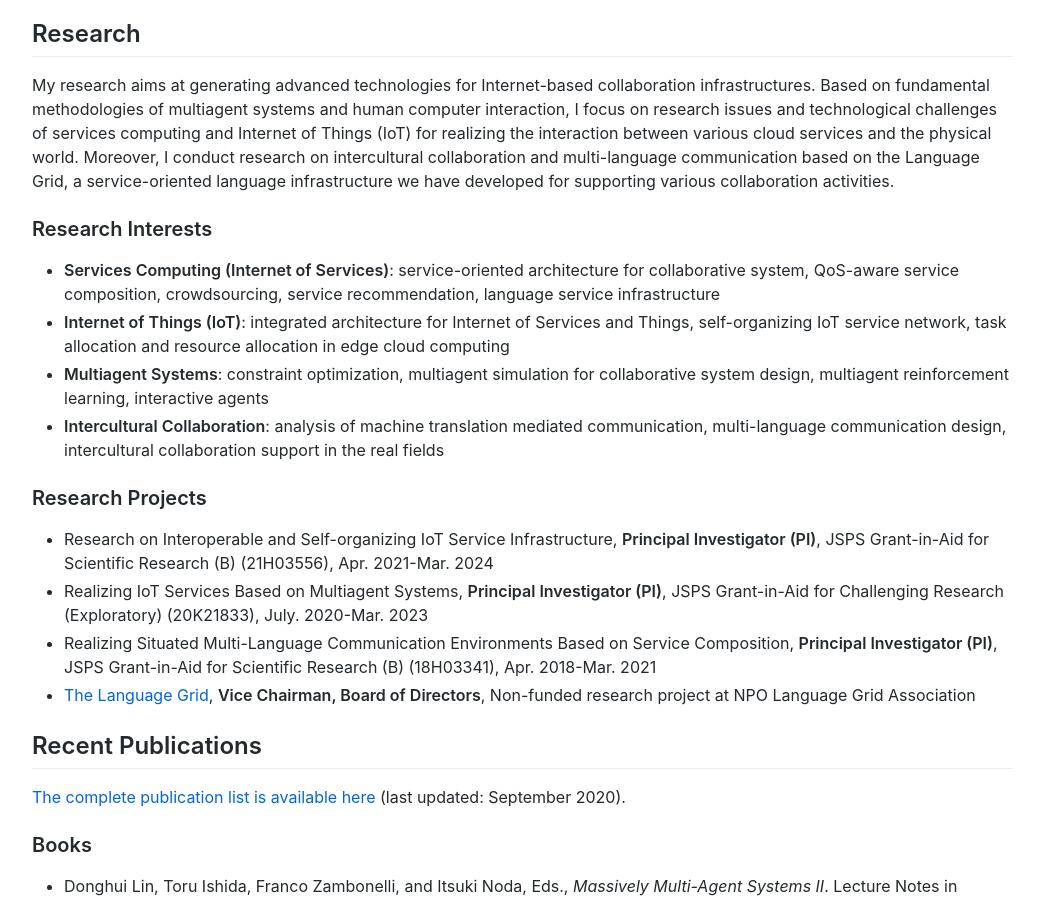
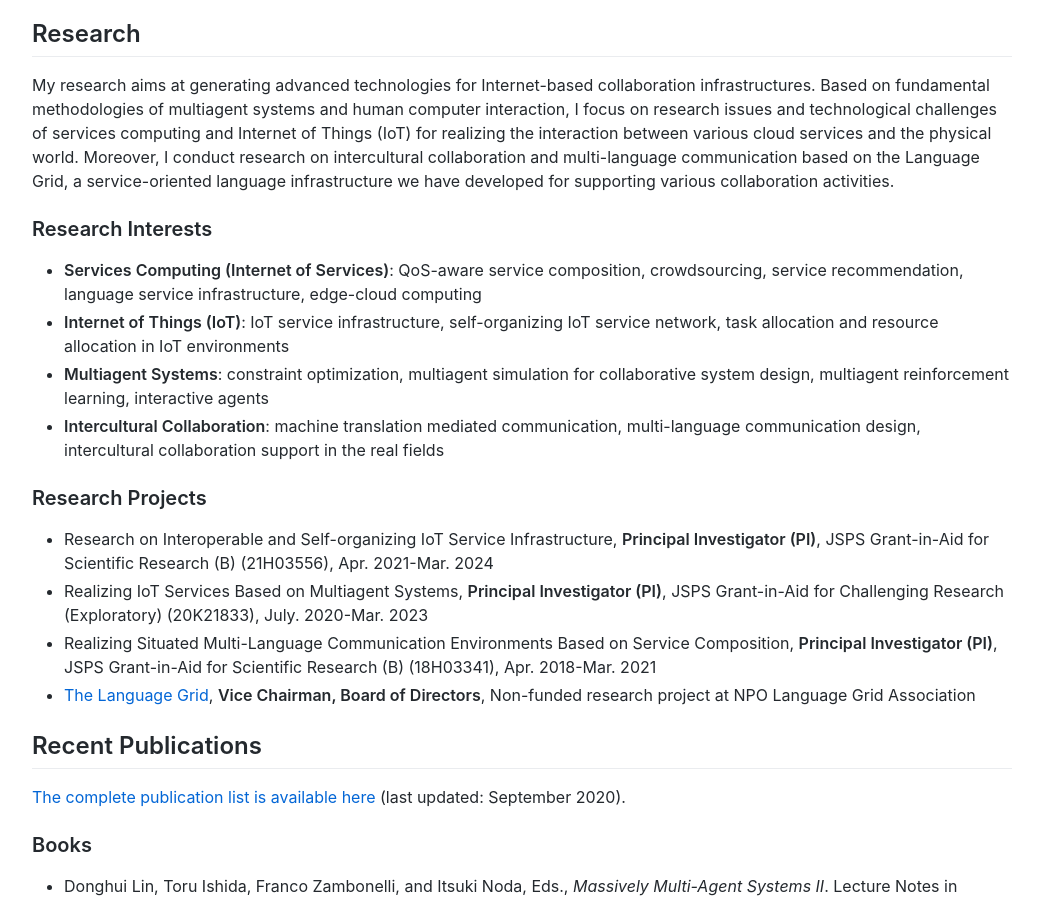
Before and after one commit to lindh/lindh.github.io, a Jekyll site: the page built from index.md, in a window 1280 px wide and 900 px high, scrolled down 844 px. Shown: the whole window, without its empty margins (118-1161 px from the left). Built offline with Jekyll 4.4.1, drawn with Linux system fonts in a browser that asks for light colours; comment, search, counter and statistics services are not loaded.

Commit message:
minor update

```diff
--- a/index.md
+++ b/index.md
@@ -41,10 +41,10 @@ layout: default
 My research aims at generating advanced technologies for Internet-based collaboration infrastructures. Based on fundamental methodologies of multiagent systems and human computer interaction, I focus on research issues and technological challenges of services computing and Internet of Things (IoT) for realizing the interaction between various cloud services and the physical world. Moreover, I conduct research on intercultural collaboration and multi-language communication based on the Language Grid, a service-oriented language infrastructure we have developed for supporting various collaboration activities.
 
 ### Research Interests
-- **Services Computing (Internet of Services)**: service-oriented architecture for collaborative system, QoS-aware service composition, crowdsourcing, service recommendation, language service infrastructure
-- **Internet of Things (IoT)**: integrated architecture for Internet of Services and Things, self-organizing IoT service network, task allocation and resource allocation in edge cloud computing
+- **Services Computing (Internet of Services)**: QoS-aware service composition, crowdsourcing, service recommendation, language service infrastructure, edge-cloud computing
+- **Internet of Things (IoT)**: IoT service infrastructure, self-organizing IoT service network, task allocation and resource allocation in IoT environments
 - **Multiagent Systems**: constraint optimization, multiagent simulation for collaborative system design, multiagent reinforcement learning, interactive agents
-- **Intercultural Collaboration**: analysis of machine translation mediated communication, multi-language communication design, intercultural collaboration support in the real fields
+- **Intercultural Collaboration**: machine translation mediated communication, multi-language communication design, intercultural collaboration support in the real fields
 
 ### Research Projects
 - Research on Interoperable and Self-organizing IoT Service Infrastructure, **Principal Investigator (PI)**, JSPS Grant-in-Aid for Scientific Research (B) (21H03556), Apr. 2021-Mar. 2024
```
